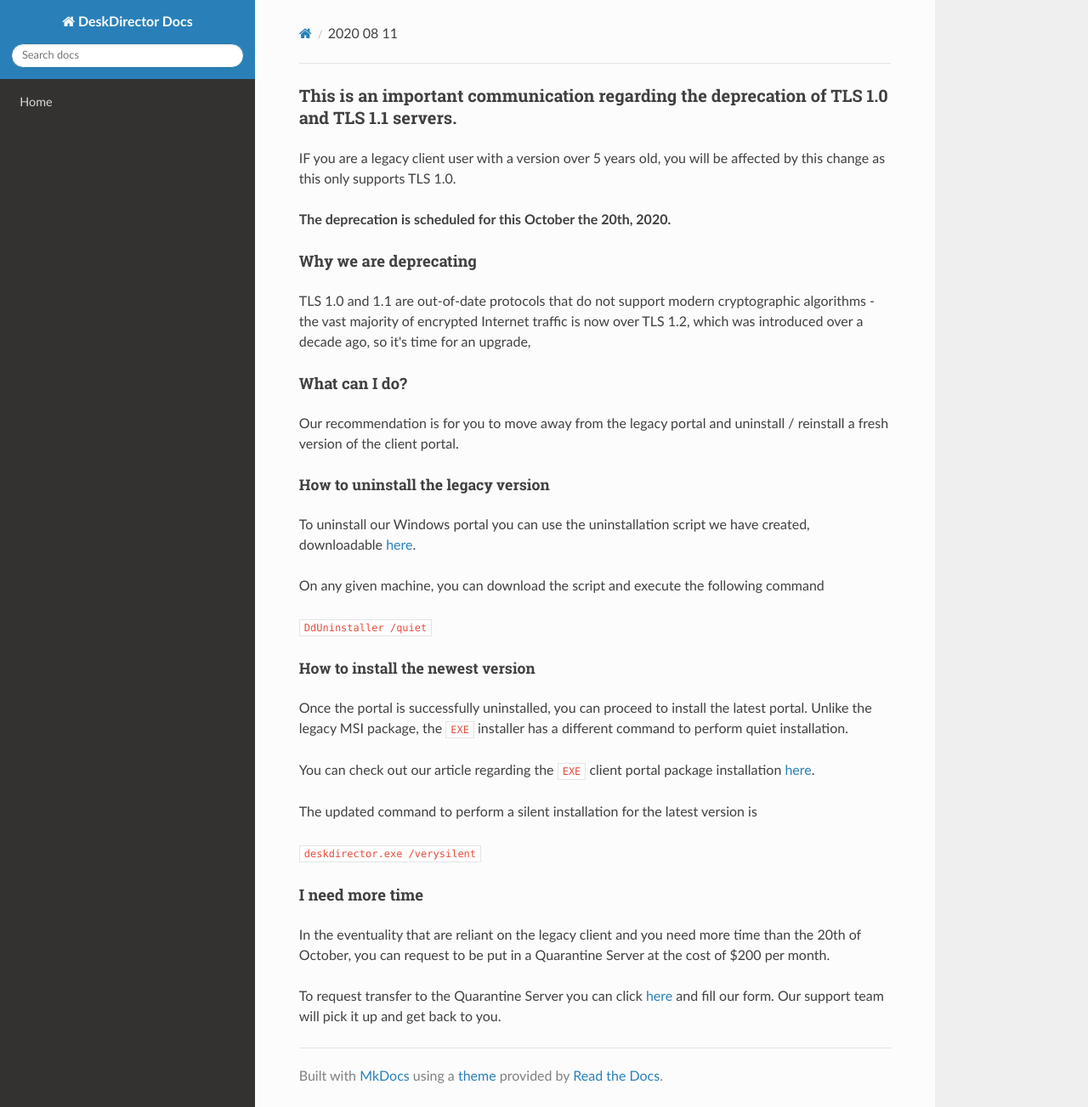
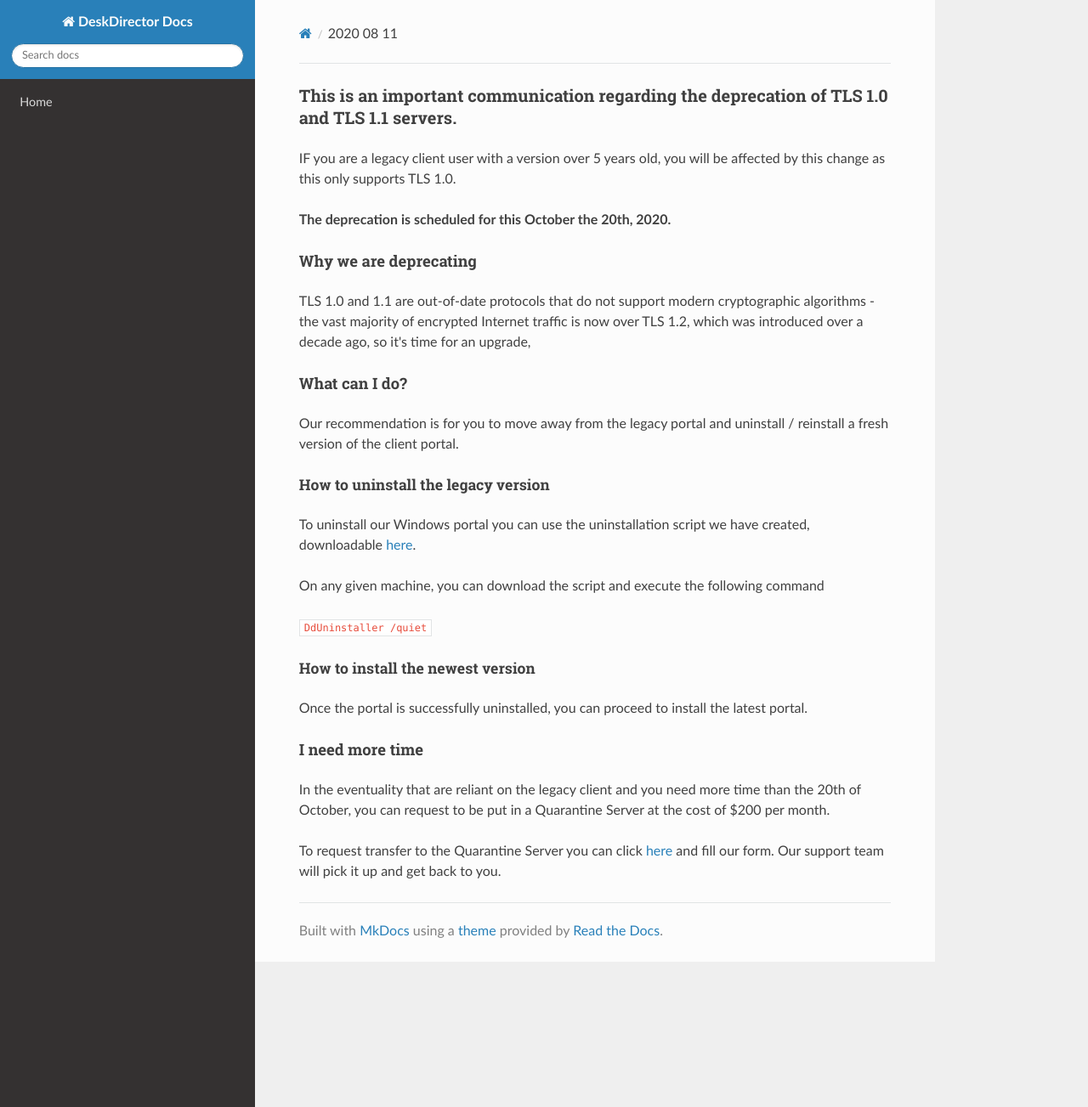
Before and after one commit to DeskDirector/docs, an MkDocs documentation site: the page built from docs/_contents/admin/home/news/2020-08-11.md, in a window 1280 px wide and 1303 px high. Shown: the whole window at 85% size. Built offline with MkDocs 1.6.1, drawn with Linux system fonts in a browser that asks for light colours; nearby versions of some CDN libraries; old or Windows-style settings are respelled for this version of MkDocs.

Commit message:
Update 2020-08-11.md

```diff
--- a/docs/_contents/admin/home/news/2020-08-11.md
+++ b/docs/_contents/admin/home/news/2020-08-11.md
@@ -21,13 +21,7 @@ On any given machine, you can download the script and execute the following comm
 
 
 ##### How to install the newest version
-Once the portal is successfully uninstalled, you can proceed to install the latest portal. Unlike the legacy MSI package, the `EXE` installer has a different command to perform quiet installation.
-
-You can check out our article regarding the `EXE` client portal package installation [here](https://help.deskdirector.com/article/a2c0uqfqpo-installing-dd-portal?utm_source=hs_email&utm_medium=email&_hsenc=p2ANqtz-8j7XY7X7QNe4lTMcWvmaQP2RoCt5mFKLW3SGuntxkCakI0F_TAm4JXZh7shyhZrUaZrAEI#machine_wide_installation).
-
-The updated command to perform a silent installation for the latest version is
-
-`deskdirector.exe /verysilent`
+Once the portal is successfully uninstalled, you can proceed to install the latest portal.
 
 
 #### I need more time
```
